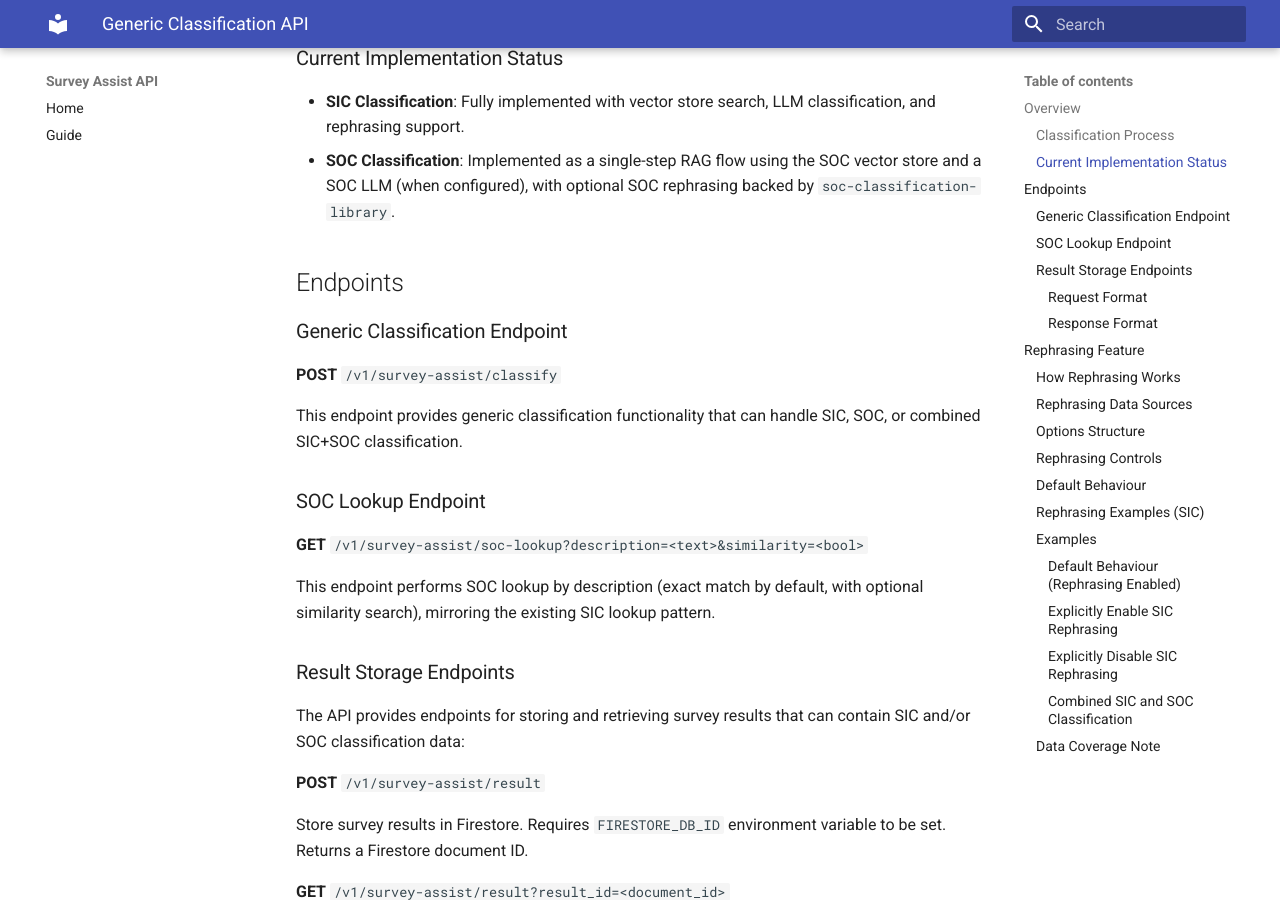
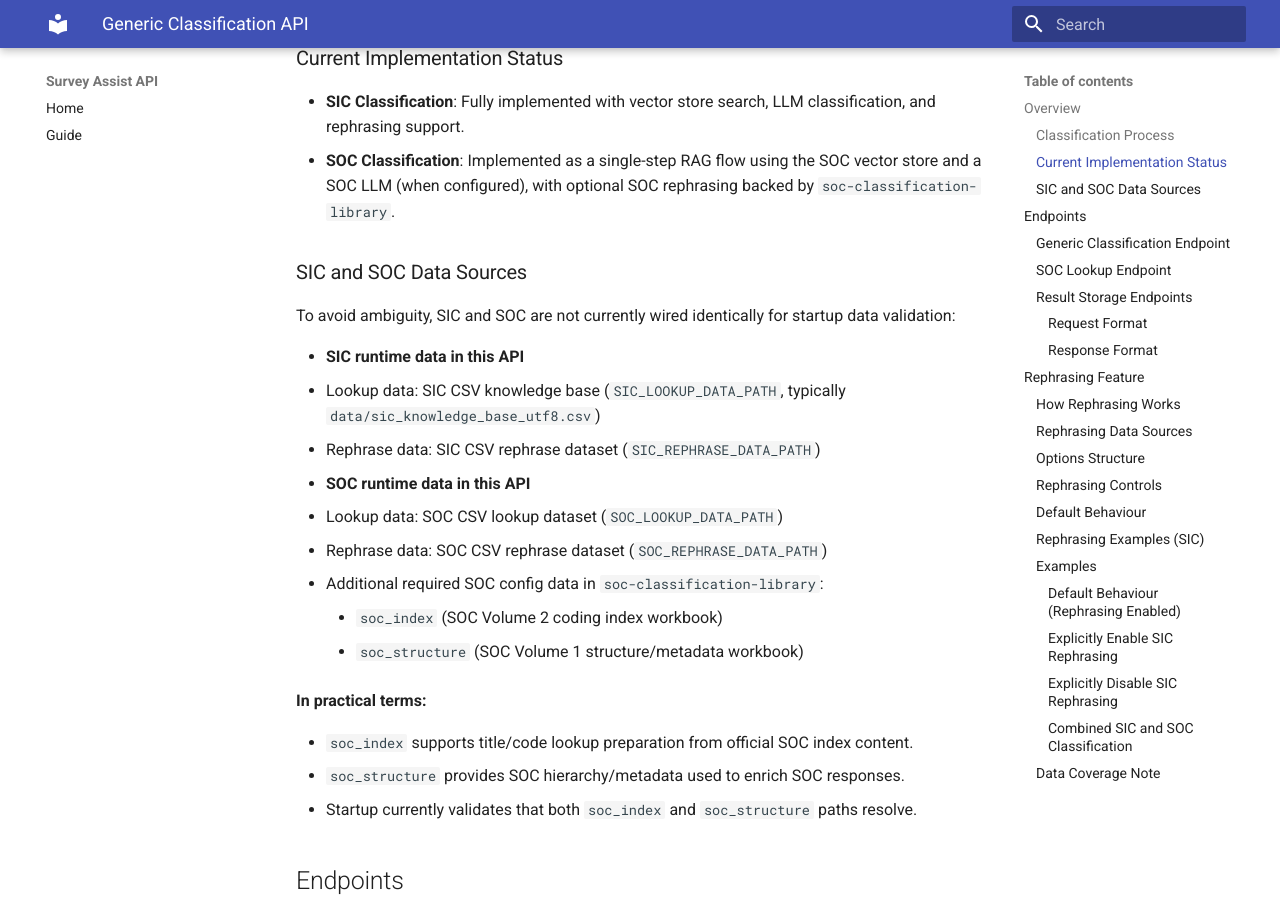
Before and after one commit to ONSdigital/survey-assist-api, an MkDocs documentation site: the page built from docs/generic_classification.md, in a window 1280 px wide and 900 px high, scrolled down 829 px. Built offline with MkDocs 1.6.1 and Material for MkDocs 9.7.7, drawn with Linux system fonts in a browser that asks for light colours.

Commit message:
clarify SIC SOC runtime data sources in generic classification docs

```diff
--- a/docs/generic_classification.md
+++ b/docs/generic_classification.md
@@ -22,6 +22,27 @@ The classification process works as follows:
 
 - **SIC Classification**: Fully implemented with vector store search, LLM classification, and rephrasing support.
 - **SOC Classification**: Implemented as a single-step RAG flow using the SOC vector store and a SOC LLM (when configured), with optional SOC rephrasing backed by `soc-classification-library`.
+
+### SIC and SOC Data Sources
+
+To avoid ambiguity, SIC and SOC are not currently wired identically for startup data validation:
+
+- **SIC runtime data in this API**
+  - Lookup data: SIC CSV knowledge base (`SIC_LOOKUP_DATA_PATH`, typically `data/sic_knowledge_base_utf8.csv`)
+  - Rephrase data: SIC CSV rephrase dataset (`SIC_REPHRASE_DATA_PATH`)
+
+- **SOC runtime data in this API**
+  - Lookup data: SOC CSV lookup dataset (`SOC_LOOKUP_DATA_PATH`)
+  - Rephrase data: SOC CSV rephrase dataset (`SOC_REPHRASE_DATA_PATH`)
+  - Additional required SOC config data in `soc-classification-library`:
+    - `soc_index` (SOC Volume 2 coding index workbook)
+    - `soc_structure` (SOC Volume 1 structure/metadata workbook)
+
+**In practical terms:**
+
+- `soc_index` supports title/code lookup preparation from official SOC index content.
+- `soc_structure` provides SOC hierarchy/metadata used to enrich SOC responses.
+- Startup currently validates that both `soc_index` and `soc_structure` paths resolve.
 
 ## Endpoints
 
```
